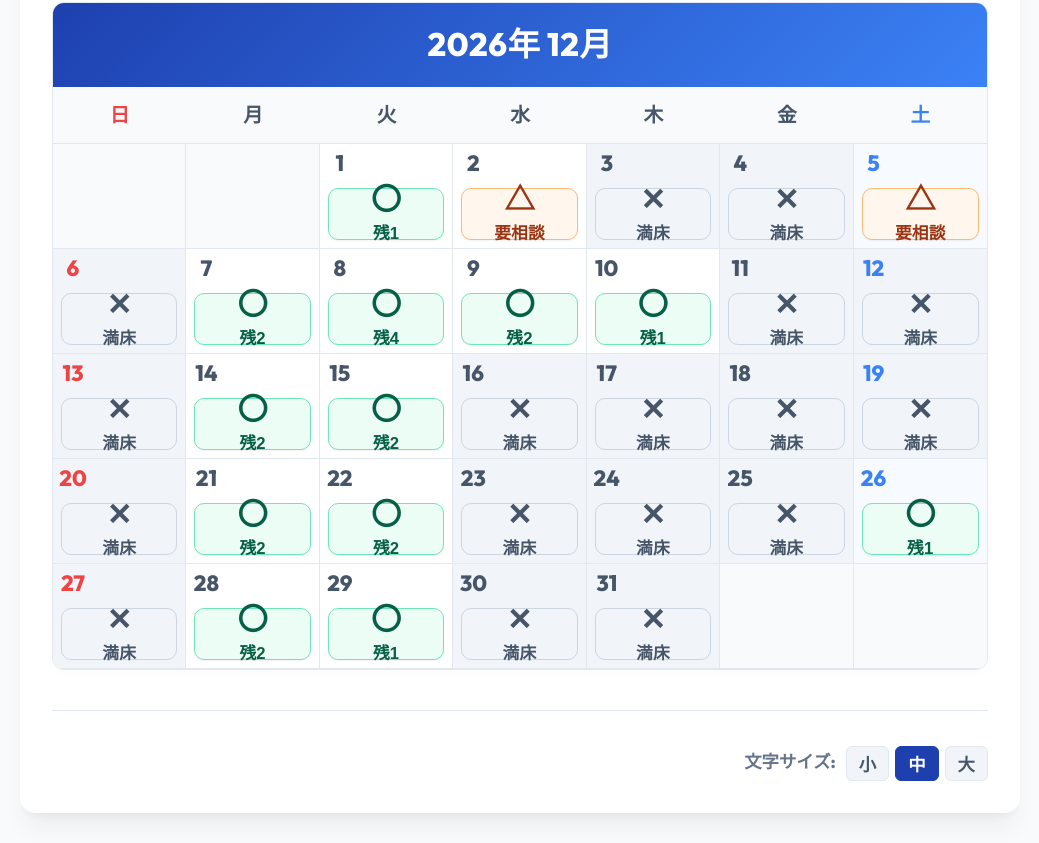
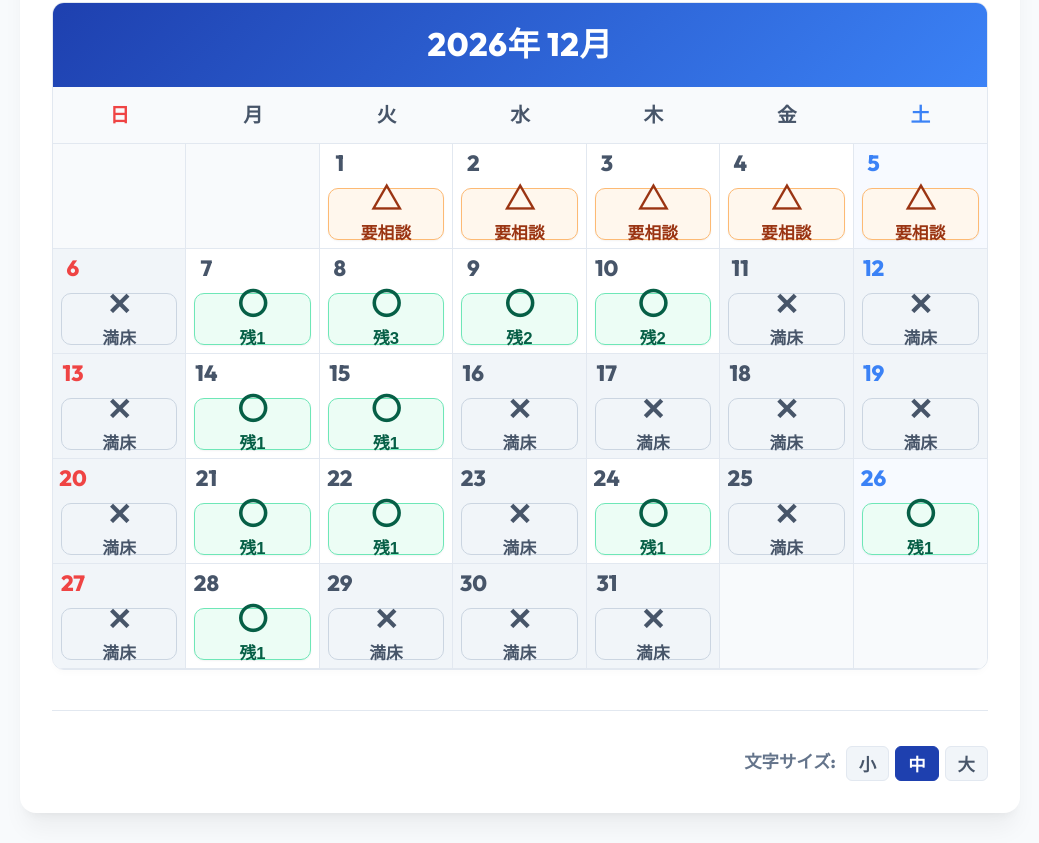
Before and after one commit to nakayouspiel/shortstay-vacancy, a plain HTML site: page index.html in a window 1280 px wide. Shown: the part 1092-1935 px from the top of the page, without its empty margins (120-1159 px from the left). Drawn offline with Linux system fonts and the light colour scheme.

Commit message:
Auto-update shortstay vacancy calendar

```diff
--- a/index.html
+++ b/index.html
@@ -1835,59 +1835,59 @@
                 "regular": 2
         },
         "2026-12-01": {
-                "regular": 1
+                "regular": 0
         },
         "2026-12-02": {
                 "regular": 0
         },
         "2026-12-03": {
+                "regular": -1
+        },
+        "2026-12-04": {
+                "regular": -1
+        },
+        "2026-12-05": {
+                "regular": 0
+        },
+        "2026-12-06": {
+                "regular": -1
+        },
+        "2026-12-07": {
+                "regular": 1
+        },
+        "2026-12-08": {
+                "regular": 3
+        },
+        "2026-12-09": {
+                "regular": 2
+        },
+        "2026-12-10": {
+                "regular": 2
+        },
+        "2026-12-11": {
+                "regular": 0
+        },
+        "2026-12-12": {
+                "regular": 0
+        },
+        "2026-12-13": {
+                "regular": -1
+        },
+        "2026-12-14": {
+                "regular": 1
+        },
+        "2026-12-15": {
+                "regular": 1
+        },
+        "2026-12-16": {
+                "regular": 0
+        },
+        "2026-12-17": {
+                "regular": -1
+        },
+        "2026-12-18": {
                 "regular": -2
         },
-        "2026-12-04": {
-                "regular": -2
-        },
-        "2026-12-05": {
-                "regular": 0
-        },
-        "2026-12-06": {
-                "regular": -1
-        },
-        "2026-12-07": {
-                "regular": 2
-        },
-        "2026-12-08": {
-                "regular": 4
-        },
-        "2026-12-09": {
-                "regular": 2
-        },
-        "2026-12-10": {
-                "regular": 1
-        },
-        "2026-12-11": {
-                "regular": -1
-        },
-        "2026-12-12": {
-                "regular": 0
-        },
-        "2026-12-13": {
-                "regular": -1
-        },
-        "2026-12-14": {
-                "regular": 2
-        },
-        "2026-12-15": {
-                "regular": 2
-        },
-        "2026-12-16": {
-                "regular": 0
-        },
-        "2026-12-17": {
-                "regular": -2
-        },
-        "2026-12-18": {
-                "regular": -3
-        },
         "2026-12-19": {
                 "regular": 0
         },
@@ -1895,19 +1895,19 @@
                 "regular": -1
         },
         "2026-12-21": {
-                "regular": 2
+                "regular": 1
         },
         "2026-12-22": {
-                "regular": 2
+                "regular": 1
         },
         "2026-12-23": {
                 "regular": 0
         },
         "2026-12-24": {
-                "regular": 0
+                "regular": 1
         },
         "2026-12-25": {
-                "regular": -2
+                "regular": -1
         },
         "2026-12-26": {
                 "regular": 1
@@ -1916,16 +1916,16 @@
                 "regular": -1
         },
         "2026-12-28": {
-                "regular": 2
+                "regular": 1
         },
         "2026-12-29": {
-                "regular": 1
+                "regular": 0
         },
         "2026-12-30": {
-                "regular": -2
+                "regular": -1
         },
         "2026-12-31": {
-                "regular": -1
+                "regular": 0
         }
 };
     // === PYTHON_AUTO_REPLACE_END ===
```
